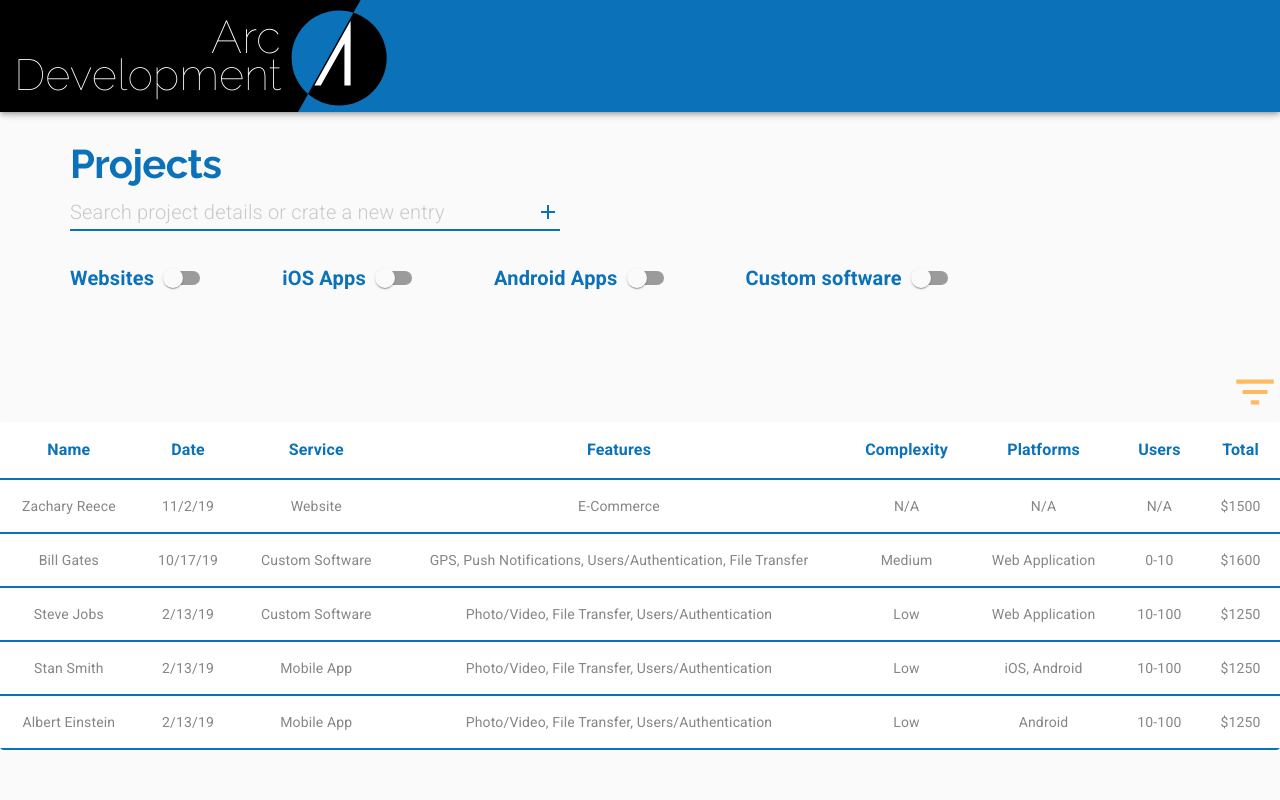
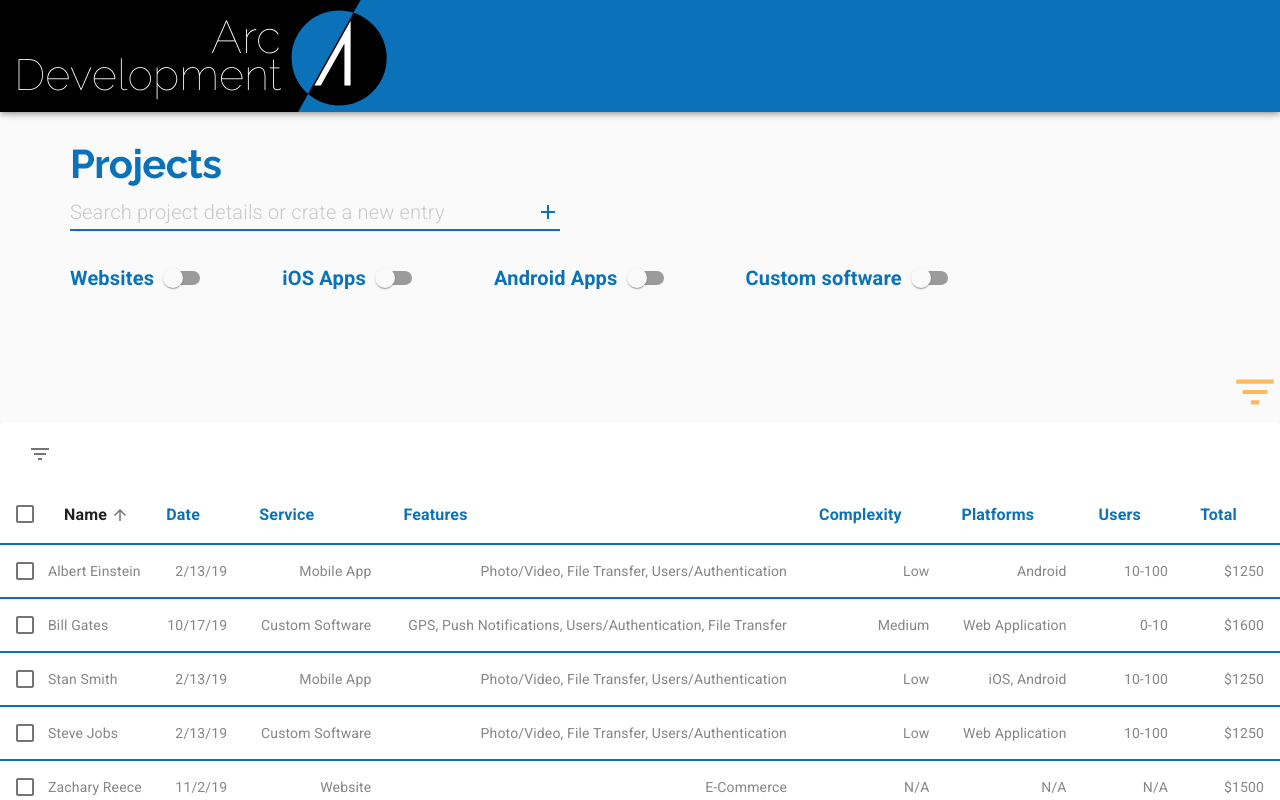
Before and after one commit to orenkole/material-ui-pm-udemy, a Next.js app: page / in a window 1280 px wide. Shown: the top 800 px of the page. Built offline with nearby package versions, Linux system fonts and the light colour scheme.

Commit message:
204. Table Sorting Setup

```diff
--- a/pages/index.js
+++ b/pages/index.js
@@ -27,6 +27,7 @@ import Select from "@material-ui/core/Select";
 import MenuItem from "@material-ui/core/MenuItem";
 import Button from "@material-ui/core/Button";
 import { format } from "date-fns";
+import EnhancedTable from "../src/ui/EnhancedTable";
 
 const useStyles = makeStyles(theme => ({
   service: {
@@ -272,38 +273,7 @@ export default function ProjectManager() {
           </Grid>
         </Grid>
         <Grid item style={{ marginBottom: "15em" }}>
-          <TableContainer component={Paper} elevation={0}>
-            <Table>
-              <TableHead>
-                <TableRow>
-                  <TableCell align="center">Name</TableCell>
-                  <TableCell align="center">Date</TableCell>
-                  <TableCell align="center">Service</TableCell>
-                  <TableCell align="center">Features</TableCell>
-                  <TableCell align="center">Complexity</TableCell>
-                  <TableCell align="center">Platforms</TableCell>
-                  <TableCell align="center">Users</TableCell>
-                  <TableCell align="center">Total</TableCell>
-                </TableRow>
-              </TableHead>
-              <TableBody>
-                {
-                  rows.filter(row => row.search === true).map((row, index) => (
-                    <TableRow key={index}>
-                      <TableCell align="center">{row.name}</TableCell>
-                      <TableCell align="center">{row.date}</TableCell>
-                      <TableCell align="center">{row.service}</TableCell>
-                      <TableCell align="center">{row.features}</TableCell>
-                      <TableCell align="center">{row.complexity}</TableCell>
-                      <TableCell align="center">{row.platforms}</TableCell>
-                      <TableCell align="center">{row.users}</TableCell>
-                      <TableCell align="center">{row.total}</TableCell>
-                    </TableRow>
-                  ))
-                }
-              </TableBody>
-            </Table>
-          </TableContainer>
+          <EnhancedTable rows={rows} />
         </Grid>
         <Dialog
           fullWidth
--- a/src/ui/EnhancedTable.js
+++ b/src/ui/EnhancedTable.js
@@ -20,26 +20,6 @@ import FormControlLabel from '@material-ui/core/FormControlLabel';
 import Switch from '@material-ui/core/Switch';
 import DeleteIcon from '@material-ui/icons/Delete';
 import FilterListIcon from '@material-ui/icons/FilterList';
-
-function createData(name, calories, fat, carbs, protein) {
-  return { name, calories, fat, carbs, protein };
-}
-
-const rows = [
-  createData('Cupcake', 305, 3.7, 67, 4.3),
-  createData('Donut', 452, 25.0, 51, 4.9),
-  createData('Eclair', 262, 16.0, 24, 6.0),
-  createData('Frozen yoghurt', 159, 6.0, 24, 4.0),
-  createData('Gingerbread', 356, 16.0, 49, 3.9),
-  createData('Honeycomb', 408, 3.2, 87, 6.5),
-  createData('Ice cream sandwich', 237, 9.0, 37, 4.3),
-  createData('Jelly Bean', 375, 0.0, 94, 0.0),
-  createData('KitKat', 518, 26.0, 65, 7.0),
-  createData('Lollipop', 392, 0.2, 98, 0.0),
-  createData('Marshmallow', 318, 0, 81, 2.0),
-  createData('Nougat', 360, 19.0, 9, 37.0),
-  createData('Oreo', 437, 18.0, 63, 4.0),
-];
 
 function descendingComparator(a, b, orderBy) {
   if (b[orderBy] < a[orderBy]) {
@@ -68,11 +48,14 @@ function stableSort(array, comparator) {
 }
 
 const headCells = [
-  { id: 'name', numeric: false, disablePadding: true, label: 'Dessert (100g serving)' },
-  { id: 'calories', numeric: true, disablePadding: false, label: 'Calories' },
-  { id: 'fat', numeric: true, disablePadding: false, label: 'Fat (g)' },
-  { id: 'carbs', numeric: true, disablePadding: false, label: 'Carbs (g)' },
-  { id: 'protein', numeric: true, disablePadding: false, label: 'Protein (g)' },
+  { id: 'name', label: 'Name' },
+  { id: 'date', label: 'Date' },
+  { id: 'service', label: 'Service' },
+  { id: 'features', label: 'Features' },
+  { id: 'complexity', label: 'Complexity' },
+  { id: 'platforms', label: 'Platforms' },
+  { id: 'users', label: 'Users' },
+  { id: 'total', label: 'Total' },
 ];
 
 function EnhancedTableHead(props) {
@@ -163,9 +146,7 @@ const EnhancedTableToolbar = (props) => {
           {numSelected} selected
         </Typography>
       ) : (
-        <Typography className={classes.title} variant="h6" id="tableTitle" component="div">
-          Nutrition
-        </Typography>
+        null
       )}
 
       {numSelected > 0 ? (
@@ -213,10 +194,11 @@ const useStyles = makeStyles((theme) => ({
   },
 }));
 
-export default function EnhancedTable() {
+export default function EnhancedTable(props) {
+  const { rows } = props;
   const classes = useStyles();
   const [order, setOrder] = React.useState('asc');
-  const [orderBy, setOrderBy] = React.useState('calories');
+  const [orderBy, setOrderBy] = React.useState('name');
   const [selected, setSelected] = React.useState([]);
   const [page, setPage] = React.useState(0);
   const [dense, setDense] = React.useState(false);
@@ -295,7 +277,7 @@ export default function EnhancedTable() {
               rowCount={rows.length}
             />
             <TableBody>
-              {stableSort(rows, getComparator(order, orderBy))
+              {stableSort(rows.filter(row => row.search), getComparator(order, orderBy))
                 .slice(page * rowsPerPage, page * rowsPerPage + rowsPerPage)
                 .map((row, index) => {
                   const isItemSelected = isSelected(row.name);
@@ -320,10 +302,14 @@ export default function EnhancedTable() {
                       <TableCell component="th" id={labelId} scope="row" padding="none">
                         {row.name}
                       </TableCell>
-                      <TableCell align="right">{row.calories}</TableCell>
-                      <TableCell align="right">{row.fat}</TableCell>
-                      <TableCell align="right">{row.carbs}</TableCell>
-                      <TableCell align="right">{row.protein}</TableCell>
+                      <TableCell align="right">{row.date}</TableCell>
+                      <TableCell align="right">{row.service}</TableCell>
+                      <TableCell align="right" styles={{ maxWidth: "5em" }}>{row.features}</TableCell>
+                      <TableCell align="right">{row.complexity}</TableCell>
+                      <TableCell align="right">{row.platforms}</TableCell>
+                      <TableCell align="right">{row.users}</TableCell>
+                      <TableCell align="right">{row.total}</TableCell>
+
                     </TableRow>
                   );
                 })}
```
